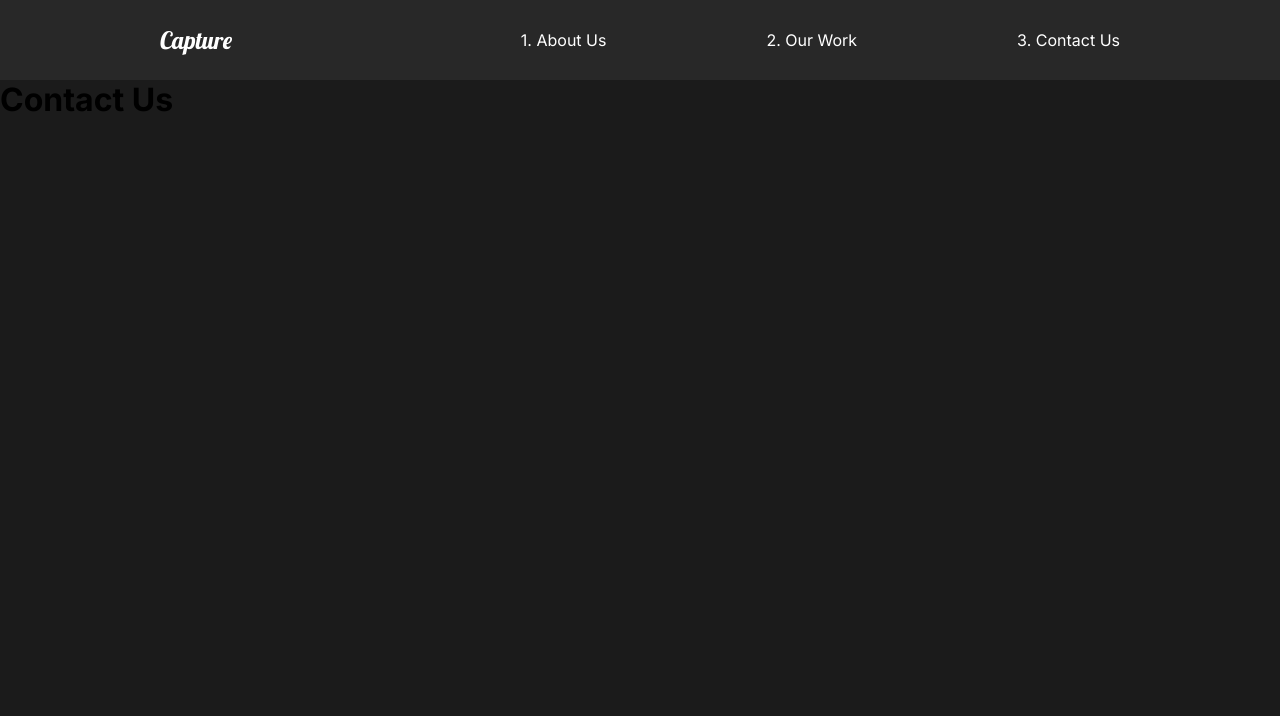
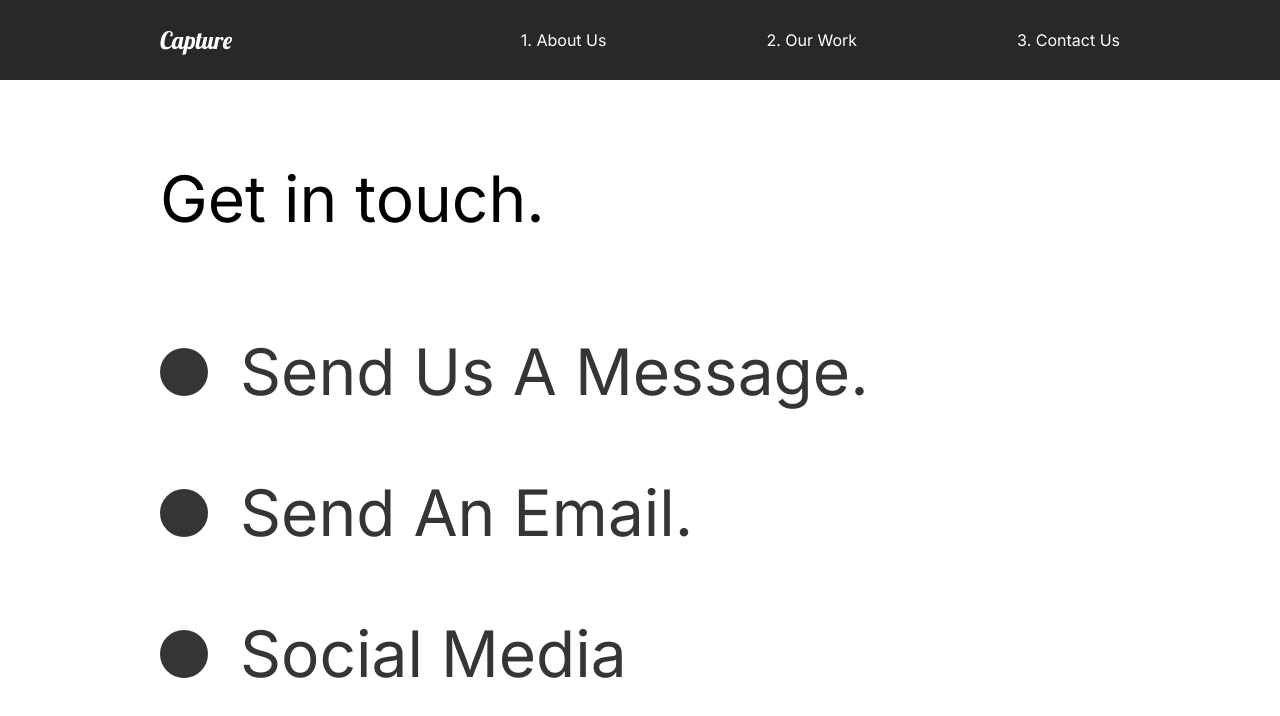
Before and after one commit to patrickbatungbacal/capture, a React (Create React App) app: page /contact in a window 1280 px wide. Shown: the top 716 px of the page. Built offline with nearby package versions, Linux system fonts and the light colour scheme.

Commit message:
21. Animating ContactUs Page

```diff
--- a/src/pages/ContactUs.js
+++ b/src/pages/ContactUs.js
@@ -2,19 +2,79 @@
 
 //import animation
 import { motion } from "framer-motion";
-import { pageAnimation } from "../animation";
+import { pageAnimation, titleAnim } from "../animation";
+
+//import styled components
+import styled from "styled-components";
 
 const ContactUs = () => {
   return (
-    <motion.div
+    <ContactStyle
       variants={pageAnimation}
       initial="hidden"
       animate="show"
       exit="exit"
+      style={{ background: "#fff" }}
     >
-      <h1>Contact Us</h1>
-    </motion.div>
+      <Title>
+        <Hide>
+          <motion.h2 variants={titleAnim}>Get in touch.</motion.h2>
+        </Hide>
+      </Title>
+      <div>
+        <Hide>
+          <Social variants={titleAnim}>
+            <Circle />
+            <h2>Send Us A Message.</h2>
+          </Social>
+        </Hide>
+
+        <Hide>
+          <Social variants={titleAnim}>
+            <Circle />
+            <h2>Send An Email.</h2>
+          </Social>
+        </Hide>
+
+        <Hide>
+          <Social variants={titleAnim}>
+            <Circle />
+            <h2>Social Media</h2>
+          </Social>
+        </Hide>
+      </div>
+    </ContactStyle>
   );
 };
 
+const ContactStyle = styled(motion.div)`
+  padding: 5rem 10rem;
+  color: #353535;
+  min-height: 90vh;
+`;
+const Title = styled(motion.div)`
+  margin-bottom: 4rem;
+  color: black;
+`;
+
+const Hide = styled.div`
+  overflow: hidden;
+`;
+
+const Circle = styled.div`
+  border-radius: 50%;
+  width: 3rem;
+  height: 3rem;
+  background: #353535;
+`;
+
+const Social = styled(motion.div)`
+  display: flex;
+  align-items: center;
+
+  h2 {
+    margin: 2rem;
+  }
+`;
+
 export default ContactUs;
```
Also changed, not shown: 1 other file (tests, documents, lock files or other folders).
